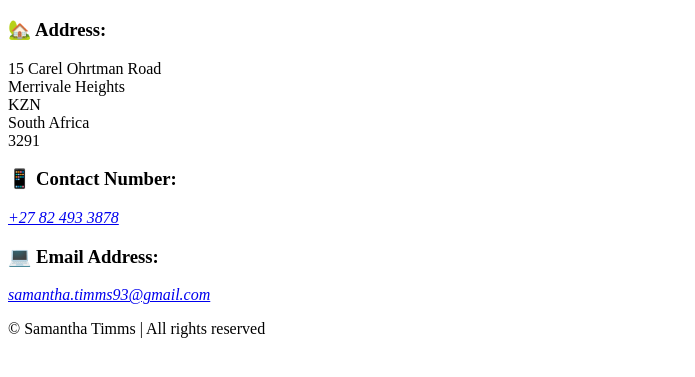
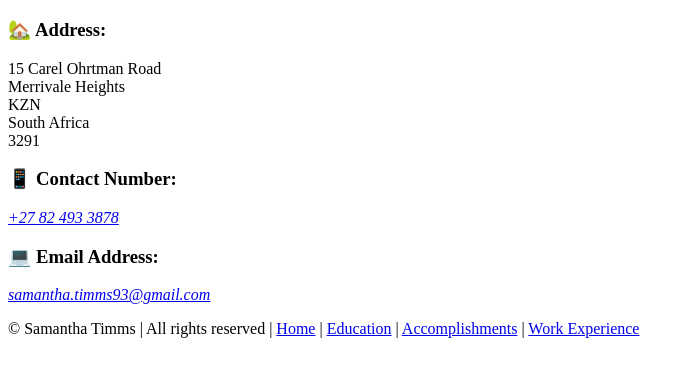
Before and after one commit to NaoriMizuki/html-resume, a plain HTML site: page Public/Contact.html in a window 1280 px wide. Shown: the part 61-438 px from the top of the page, without its empty margins (0-695 px from the left). Drawn offline with Linux system fonts and the light colour scheme.

Commit message:
Add files via upload

```diff
--- a/Public/Contact.html
+++ b/Public/Contact.html
@@ -27,6 +27,11 @@
                     </address>
                 </p>
             <footer>
-                <p>© Samantha Timms | All rights reserved</p>
+                <p>© Samantha Timms | All rights reserved |
+                    <a href="../index.html">Home</a> |
+                    <a href="./Education.html">Education</a> |
+                    <a href="./Accomplishments.html">Accomplishments</a> |
+                    <a href="./Work Experience.html">Work Experience</a>
+                </p>
             </footer>
         </body>
```
Also changed, not shown: Public/Accomplishments.html (+6 -1 lines), Public/Education.html (+6 -1 lines), Public/Work Experience.html (+6 -1 lines).
